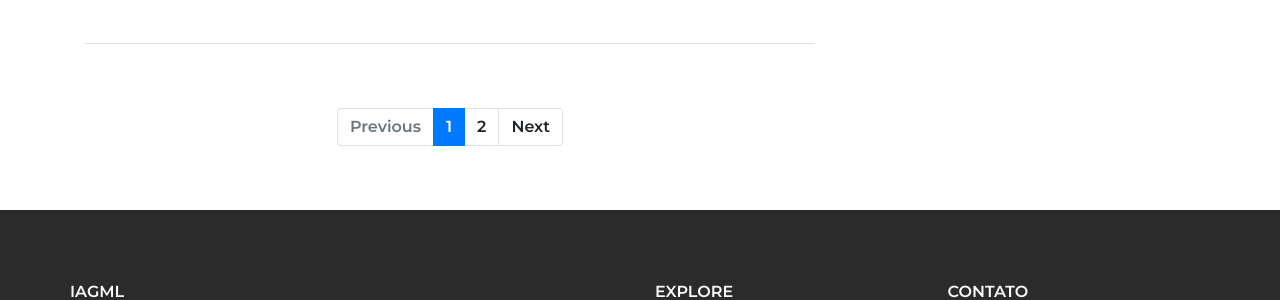
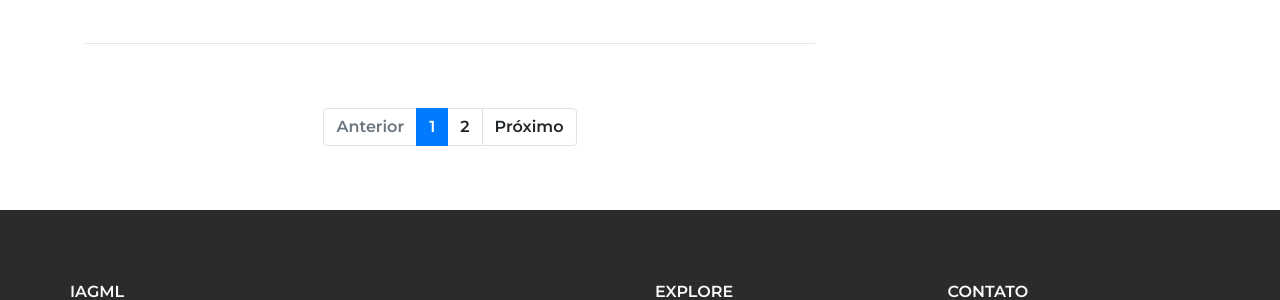
Before and after one commit to iagml/website, a Jekyll site: the page built from blog/index.html, in a window 1280 px wide. Shown: the part 2972-3272 px from the top of the page. Built offline with Jekyll 4.4.1, drawn with Linux system fonts in a browser that asks for light colours; the list of posts is cut into pages by our own code.

Commit message:
translate

```diff
--- a/_includes/paginator.html
+++ b/_includes/paginator.html
@@ -4,11 +4,11 @@
   <ul class="pagination justify-content-center">
     {% if p.previous_page %}
     <li class="page-item">
-      <a class="page-link" href="{{ p.previous_page_path }}">Previous</a>
+      <a class="page-link" href="{{ p.previous_page_path }}">Anterior</a>
     </li>
     {% else %}
     <li class="page-item disabled">
-      <span class="page-link">Previous</span>
+      <span class="page-link">Anterior</span>
     </li>
     {% endif %}
 
@@ -93,11 +93,11 @@
 
     {% if p.next_page %}
     <li class="page-item">
-      <a class="page-link" href="{{ p.next_page_path }}">Next</a>
+      <a class="page-link" href="{{ p.next_page_path }}">Próximo</a>
     </li>
     {% else %}
     <li class="page-item disabled">
-      <span class="page-link">Next</span>
+      <span class="page-link">Próximo</span>
     </li>
     {% endif %}
   </ul>
```
